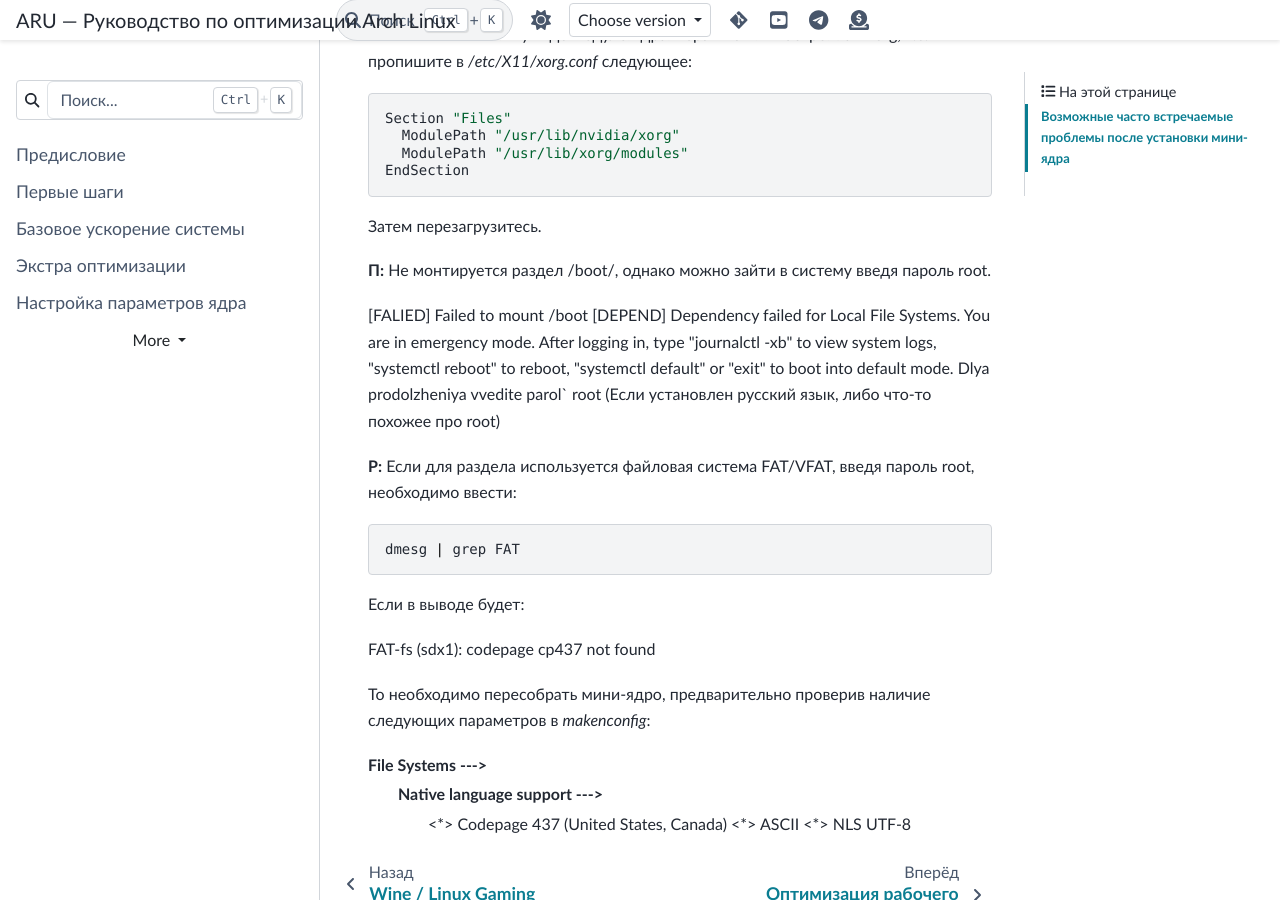
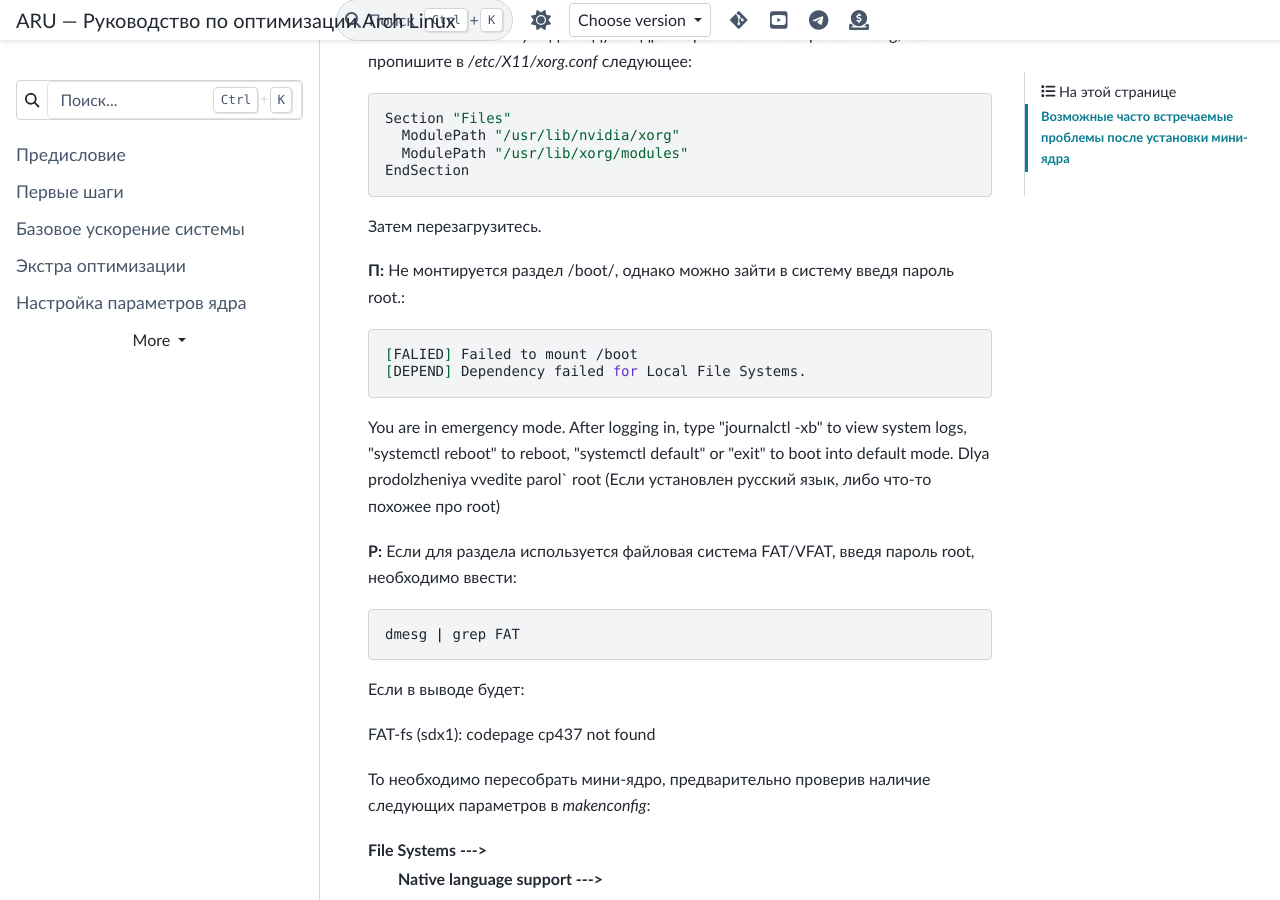
Before and after one commit to ventureoo/ARU, a Sphinx documentation site: the page built from docs/source/mini-kernel.rst, in a window 1280 px wide and 900 px high, scrolled down 3623 px. Built offline with Sphinx 7.4.7 and the PyData theme 0.15.4, drawn with Linux system fonts in a browser that asks for light colours.

```diff
--- a/docs/source/mini-kernel.rst
+++ b/docs/source/mini-kernel.rst
@@ -157,7 +157,7 @@ journalctl -b | grep "NetworkManager"
 
 Затем перезагрузитесь.
 
-**П:** Не монтируется раздел /boot/, однако можно зайти в систему введя пароль root.
+**П:** Не монтируется раздел /boot/, однако можно зайти в систему введя пароль root.::
 
 [FALIED] Failed to mount /boot
 [DEPEND] Dependency failed for Local File Systems.
```
